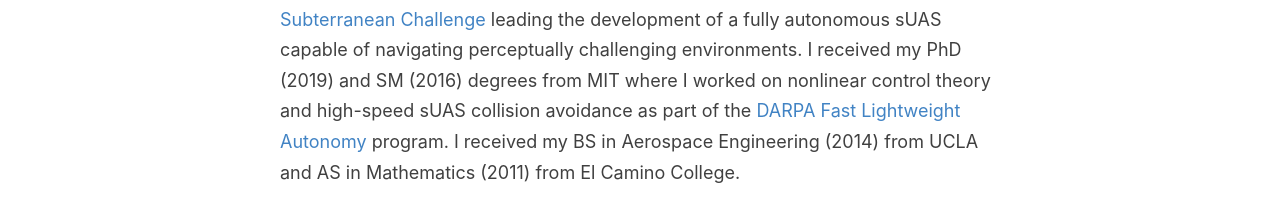
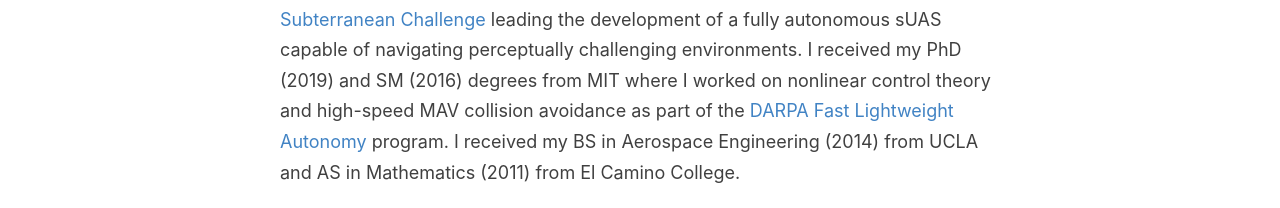
Before and after one commit to btlopez/btlopez.github.io, a Jekyll site: the page built from index.md, in a window 1280 px wide and 1400 px high, scrolled down 232 px. Shown: the part 251-459 px from the top of the window. Built offline with Jekyll 4.4.1, drawn with Linux system fonts in a browser that asks for light colours; the list of posts is cut into pages by our own code; some of the changed text lies outside the part shown.

Commit message:
Update index.md

```diff
--- a/index.md
+++ b/index.md
@@ -5,13 +5,13 @@ layout: default
 I am an Assistant Professor in the Mechanical and Aerospace Engineering Department at UCLA and Director of the [VECTR Laboratory](https://vectr-ucla.github.io). My broad research interests are nonlinear and optimal control theory, localization and mapping, and autonomy with application to aerospace systems. I am most interested in developing principled approaches that improve the reliability and performance of autonomous aerospace systems operating in diverse or uncertain conditions. My research advances core functionalities such as trajectory design, state estimation, mapping, and decision making under uncertainty. Autonomous exploration, emergency response, advanced urban mobility, orbit insertion, and spacecraft entry, descent, and landing are a few applications of interest.
 
 
-I was a Postdoctoral Fellow at NASA-JPL (2019-2021) where I worked on the [DARPA Subterranean Challenge](https://www.darpa.mil/program/darpa-subterranean-challenge) leading the development of a fully autonomous sUAS capable of navigating perceptually challenging environments. I received my PhD (2019) and SM (2016) degrees from MIT where I worked on nonlinear control theory and high-speed sUAS collision avoidance as part of the [DARPA Fast Lightweight Autonomy](https://www.darpa.mil/news-events/2018-07-18) program. I received my BS in Aerospace Engineering (2014) from UCLA and AS in Mathematics (2011) from El Camino College.
+I was a Postdoctoral Fellow at NASA-JPL (2019-2021) where I worked on the [DARPA Subterranean Challenge](https://www.darpa.mil/program/darpa-subterranean-challenge) leading the development of a fully autonomous sUAS capable of navigating perceptually challenging environments. I received my PhD (2019) and SM (2016) degrees from MIT where I worked on nonlinear control theory and high-speed MAV collision avoidance as part of the [DARPA Fast Lightweight Autonomy](https://www.darpa.mil/news-events/2018-07-18) program. I received my BS in Aerospace Engineering (2014) from UCLA and AS in Mathematics (2011) from El Camino College.
 
 I can be reached at btlopez at ucla dot edu.
 
 ![aquila](./images/flying.png)
-*Left: VECTR Lab's drone flying autonomously in an underground Limestone mine* \
-*Right: Metric map of another Limestone mine generated using VECTR Lab's custom LiDAR-inertial odometry and mapping algorithm ([github repo](https://github.com/vectr-ucla/direct_lidar_inertial_odometry)).*
+*Left: VECTR Lab's MAV flying autonomously in an underground Limestone mine* \
+*Right: Metric map of another limestone mine generated using VECTR Lab's custom LiDAR-inertial odometry and mapping algorithm ([github repo](https://github.com/vectr-ucla/direct_lidar_inertial_odometry)).*
 
 
 ---
```
Also changed, not shown: other parts of index.md (+3 -3 lines).
